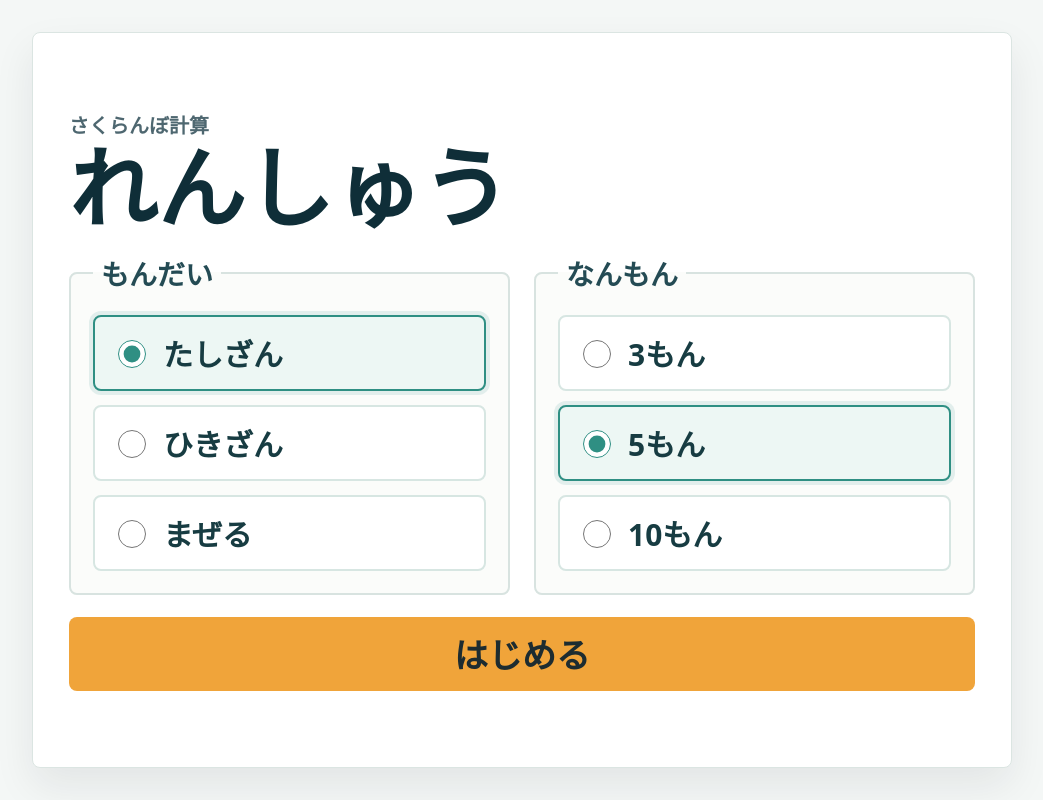
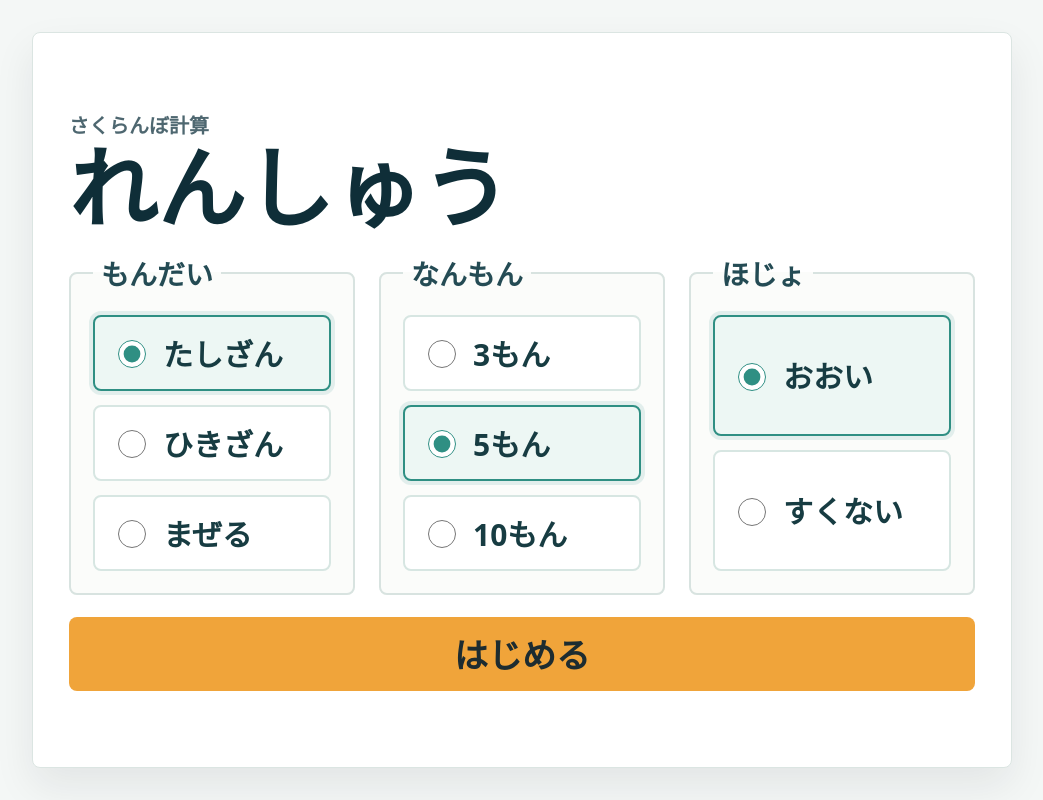
Before and after one commit to juntack/math-cherry-practice, a React (Vite) app: page / in a window 1280 px wide. Shown: the whole page, without its empty margins (118-1161 px from the left). Built offline with nearby package versions, Linux system fonts and the light colour scheme.

Commit message:
Add support level setting

```diff
--- a/src/domain/problemTypes.ts
+++ b/src/domain/problemTypes.ts
@@ -1,6 +1,8 @@
 export type Operation = "addition" | "subtraction";
 
 export type PracticeMode = Operation | "mixed";
+
+export type SupportLevel = "full" | "less";
 
 export type LearningStage =
   | "number_decomposition"
--- a/src/styles.css
+++ b/src/styles.css
@@ -93,7 +93,7 @@ h1 {
 
 .setup-panel {
   display: grid;
-  grid-template-columns: repeat(2, minmax(260px, 1fr));
+  grid-template-columns: repeat(3, minmax(220px, 1fr));
   gap: 24px;
 }
 
@@ -166,6 +166,22 @@ h1 {
 .focus-panel {
   display: grid;
   place-items: center;
+}
+
+.reduced-focus-panel {
+  min-height: 220px;
+}
+
+.reduced-equation {
+  width: min(100%, 680px);
+  padding: 28px 24px;
+  border: 2px solid #d7e6e2;
+  border-radius: 8px;
+  background: #ffffff;
+  color: #173c42;
+  font-size: clamp(42px, 8vw, 78px);
+  font-weight: 900;
+  text-align: center;
 }
 
 .cherry-card {
--- a/src/ui/App.tsx
+++ b/src/ui/App.tsx
@@ -1,5 +1,10 @@
 import { useMemo, useState } from "react";
-import type { LearningStage, PracticeMode, Problem } from "../domain/problemTypes";
+import type {
+  LearningStage,
+  PracticeMode,
+  Problem,
+  SupportLevel
+} from "../domain/problemTypes";
 import { playFeedbackSound } from "../audio/feedbackSound";
 import { buildProblemSteps } from "../logic/buildProblemSteps";
 import { generateProblem } from "../logic/createProblem";
@@ -13,10 +18,15 @@ type SessionState = "setup" | "practice" | "result";
 
 const QUESTION_COUNT_OPTIONS = [3, 5, 10];
 const ACTIVE_STAGE: LearningStage = "step_by_step";
+const SUPPORT_OPTIONS: Array<{ value: SupportLevel; label: string }> = [
+  { value: "full", label: "おおい" },
+  { value: "less", label: "すくない" }
+];
 
 export function App() {
   const [sessionState, setSessionState] = useState<SessionState>("setup");
   const [mode, setMode] = useState<PracticeMode>("addition");
+  const [supportLevel, setSupportLevel] = useState<SupportLevel>("full");
   const [questionCount, setQuestionCount] = useState(5);
   const [problems, setProblems] = useState<Problem[]>([]);
   const [problemIndex, setProblemIndex] = useState(0);
@@ -116,8 +126,11 @@ export function App() {
         mode={mode}
         questionCount={questionCount}
         questionCountOptions={QUESTION_COUNT_OPTIONS}
+        supportLevel={supportLevel}
+        supportOptions={SUPPORT_OPTIONS}
         onModeChange={setMode}
         onQuestionCountChange={setQuestionCount}
+        onSupportLevelChange={setSupportLevel}
         onStart={startSession}
       />
     );
@@ -142,6 +155,7 @@ export function App() {
       problem={problem}
       currentStep={currentStep}
       stage={ACTIVE_STAGE}
+      supportLevel={supportLevel}
       displayedAnswers={displayedAnswers}
       feedback={feedback}
       hint={hint}
--- a/src/ui/components/FocusPanel.tsx
+++ b/src/ui/components/FocusPanel.tsx
@@ -1,7 +1,8 @@
 import type {
   LearningStage,
   Problem,
-  ProblemStep
+  ProblemStep,
+  SupportLevel
 } from "../../domain/problemTypes";
 import { CherryDiagram } from "./CherryDiagram";
 import { EquationPanel } from "./EquationPanel";
@@ -18,6 +19,7 @@ type FocusPanelProps = {
   completed: boolean;
   answers: Record<string, number>;
   stage: LearningStage;
+  supportLevel: SupportLevel;
 };
 
 export function FocusPanel({
@@ -25,8 +27,20 @@ export function FocusPanel({
   currentStep,
   completed,
   answers,
-  stage
+  stage,
+  supportLevel
 }: FocusPanelProps) {
+  if (supportLevel === "less") {
+    return (
+      <ReducedSupportPanel
+        problem={problem}
+        currentStep={currentStep}
+        completed={completed}
+        answers={answers}
+      />
+    );
+  }
+
   const visualFocus = currentStep?.visualFocus ?? "combine_equation";
 
   if (visualFocus === "split_cherry") {
@@ -78,3 +92,67 @@ export function FocusPanel({
     />
   );
 }
+
+function ReducedSupportPanel({
+  problem,
+  currentStep,
+  completed,
+  answers
+}: {
+  problem: Problem;
+  currentStep?: ProblemStep;
+  completed: boolean;
+  answers: Record<string, number>;
+}) {
+  return (
+    <div className="focus-panel reduced-focus-panel" aria-label="すくないほじょ">
+      <div className="reduced-equation">
+        {getReducedEquation(problem, currentStep, completed, answers)}
+      </div>
+    </div>
+  );
+}
+
+function getReducedEquation(
+  problem: Problem,
+  currentStep: ProblemStep | undefined,
+  completed: boolean,
+  answers: Record<string, number>
+): string {
+  if (completed) {
+    const operator = problem.operation === "addition" ? "+" : "-";
+    return `${problem.left} ${operator} ${problem.right} = ${problem.answer}`;
+  }
+
+  if (!currentStep) {
+    return "";
+  }
+
+  if (problem.strategy.type === "addition_make_ten") {
+    const needed = answers["needed-to-ten"];
+    const remainder = answers.remainder;
+
+    if (currentStep.id === "needed-to-ten") {
+      return `${problem.strategy.base} + □ = 10`;
+    }
+
+    if (currentStep.id === "remainder") {
+      return `${problem.strategy.addend} = ${problem.strategy.neededToTen} + □`;
+    }
+
+    return `10 + ${remainder ?? "□"} = □`;
+  }
+
+  const ones = answers["subtraction-ones"];
+  const remaining = answers["subtract-from-ten"];
+
+  if (currentStep.id === "subtraction-ones") {
+    return `${problem.strategy.minuend} = 10 + □`;
+  }
+
+  if (currentStep.id === "subtract-from-ten") {
+    return `10 - ${problem.strategy.subtrahend} = □`;
+  }
+
+  return `${remaining ?? "□"} + ${ones ?? "□"} = □`;
+}
--- a/src/ui/screens/PracticeScreen.tsx
+++ b/src/ui/screens/PracticeScreen.tsx
@@ -1,12 +1,13 @@
 import type {
   LearningStage,
   Problem,
-  ProblemStep
+  ProblemStep,
+  SupportLevel
 } from "../../domain/problemTypes";
 import { FocusPanel } from "../components/FocusPanel";
 import { NumberButtons } from "../components/NumberButtons";
 import {
-  getModeLabel,
+  getModeLabel
 } from "../practiceDisplay";
 
 export type Feedback = "correct" | "incorrect" | null;
@@ -15,6 +16,7 @@ type PracticeScreenProps = {
   problem: Problem;
   currentStep?: ProblemStep;
   stage: LearningStage;
+  supportLevel: SupportLevel;
   displayedAnswers: Record<string, number>;
   feedback: Feedback;
   hint: string;
@@ -31,6 +33,7 @@ export function PracticeScreen({
   problem,
   currentStep,
   stage,
+  supportLevel,
   displayedAnswers,
   feedback,
   hint,
@@ -70,6 +73,7 @@ export function PracticeScreen({
             completed={problemCompleted}
             answers={displayedAnswers}
             stage={stage}
+            supportLevel={supportLevel}
           />
         </div>
 
--- a/src/ui/screens/SetupScreen.tsx
+++ b/src/ui/screens/SetupScreen.tsx
@@ -1,12 +1,15 @@
-import type { PracticeMode } from "../../domain/problemTypes";
+import type { PracticeMode, SupportLevel } from "../../domain/problemTypes";
 import { RadioOption } from "../components/RadioOption";
 
 type SetupScreenProps = {
   mode: PracticeMode;
   questionCount: number;
   questionCountOptions: number[];
+  supportLevel: SupportLevel;
+  supportOptions: Array<{ value: SupportLevel; label: string }>;
   onModeChange: (mode: PracticeMode) => void;
   onQuestionCountChange: (count: number) => void;
+  onSupportLevelChange: (supportLevel: SupportLevel) => void;
   onStart: () => void;
 };
 
@@ -14,8 +17,11 @@ export function SetupScreen({
   mode,
   questionCount,
   questionCountOptions,
+  supportLevel,
+  supportOptions,
   onModeChange,
   onQuestionCountChange,
+  onSupportLevelChange,
   onStart
 }: SetupScreenProps) {
   return (
@@ -68,6 +74,19 @@ export function SetupScreen({
             ))}
           </fieldset>
 
+          <fieldset>
+            <legend>ほじょ</legend>
+            {supportOptions.map((option) => (
+              <RadioOption
+                key={option.value}
+                name="support-level"
+                value={option.value}
+                checked={supportLevel === option.value}
+                onChange={() => onSupportLevelChange(option.value)}
+                label={option.label}
+              />
+            ))}
+          </fieldset>
         </div>
 
         <button className="primary-action" type="button" onClick={onStart}>
```
Also changed, not shown: 2 other files (tests, documents, lock files or other folders).
